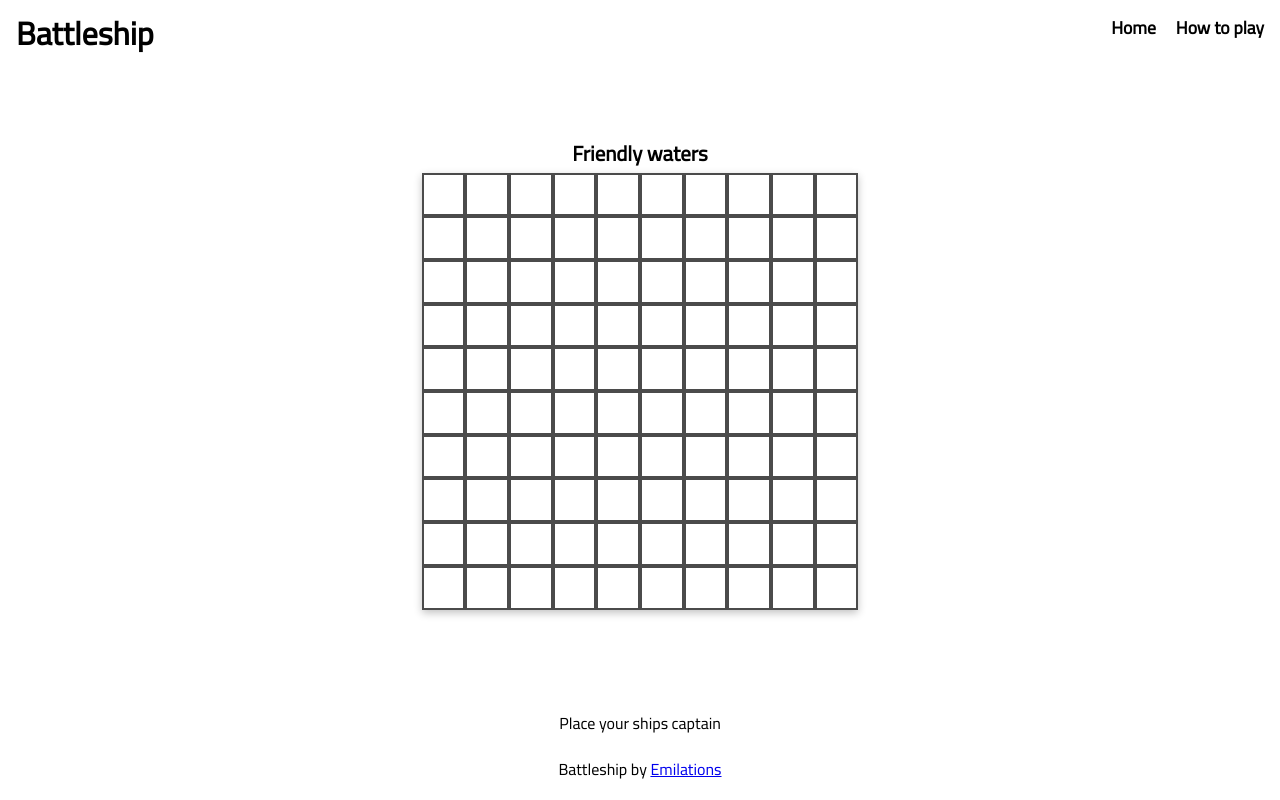
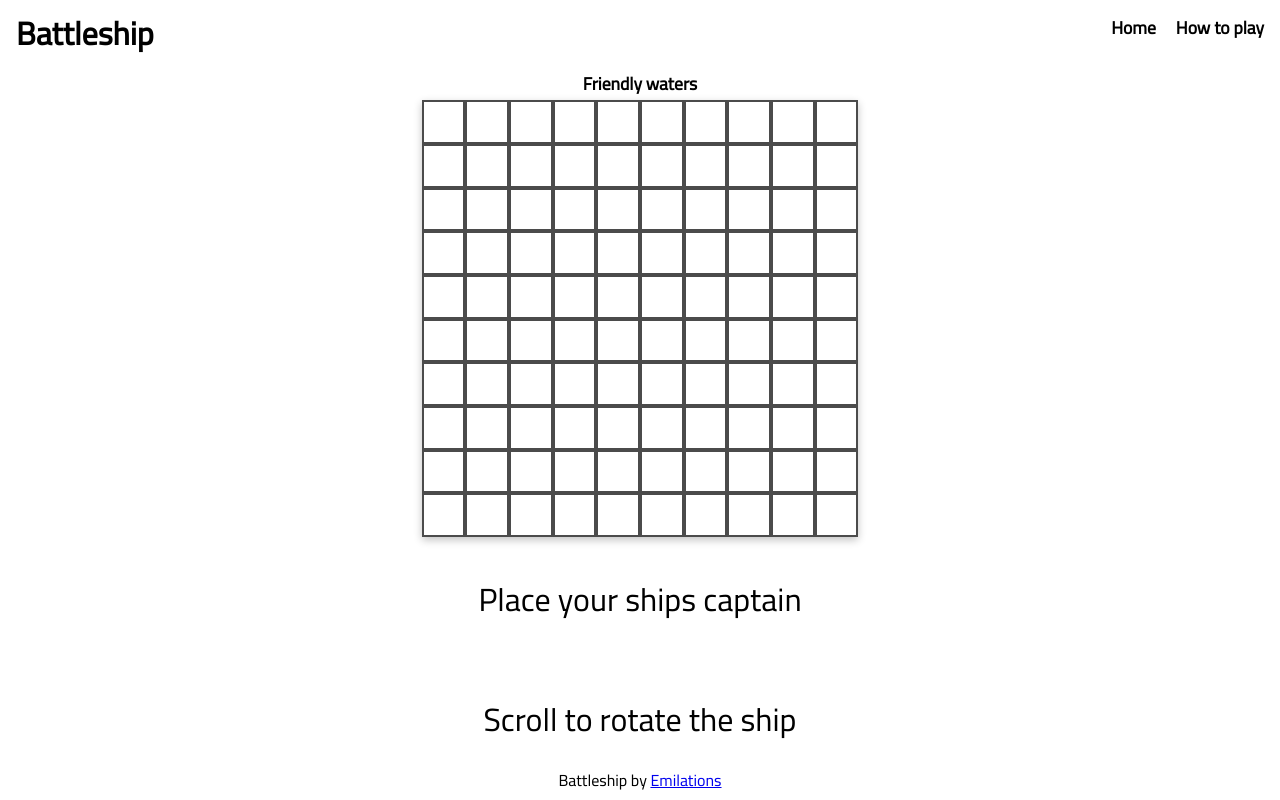
Before and after one commit to emilations/odin-Battleship, a plain HTML site: page index.html in a window 1280 px wide. Drawn offline with Linux system fonts and the light colour scheme.

Commit message:
Add barebone logic to place ships on the grid

```diff
--- a/index.html
+++ b/index.html
@@ -247,7 +247,7 @@
           <div class="cell-p1" id="p1-row9-cell9"></div>
         </div>
       </div>
-      <div class="message">Place your ships captain</div>
+      <div class="message"><p>Place your ships captain</p><br><p>Scroll to rotate the ship</p></div>
       <div class="footer"><p>Battleship by <a href="https://github.com/emilations">Emilations</a></p>
       </div>
     </div>
--- a/styles.css
+++ b/styles.css
@@ -13,7 +13,7 @@ body {
   height: 100%;
   display: grid;
   grid-auto-flow: row;
-  grid-template-rows: auto 1fr auto auto;
+  grid-template-rows: auto 2fr 1fr auto;
   grid-template-columns: 1fr 1fr;
   padding: 1rem;
   gap: 1rem;
@@ -57,6 +57,7 @@ body {
   justify-self: center;
   text-align: center;
   font-family: "Cairo";
+  font-size: 2rem;
   padding-top: 1rem;
 }
 
@@ -83,6 +84,7 @@ body {
   display: grid;
   grid-template-columns: repeat(10, 1fr);
   grid-template-rows: repeat(10, 1fr);
+  grid-auto-flow: column;
   aspect-ratio: 1 /1;
   box-shadow: rgba(0, 0, 0, 0.24) 0px 3px 8px;
 }
@@ -90,7 +92,7 @@ body {
 .grid-name {
   font-family: "Cairo";
   justify-self: center;
-  font-size: 1.3rem;
+  font-size: 1.1rem;
   font-weight: 700;
 }
 
@@ -134,3 +136,12 @@ body {
   width: 35%;
   justify-self: center;
 }
+
+/* Placing ship */
+.grid-hover:hover{
+  background-color: aquamarine;
+}
+
+.grid-hover-forced{
+  background-color: aquamarine;
+}
```
